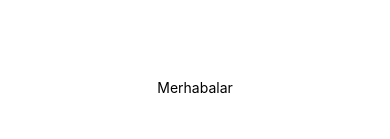
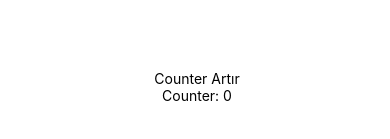
Before and after one commit to hamitmizrak/ReactNativeProject1, a React Native app: screen / in a window 390 px wide. Shown: the part 335-474 px from the top of the page. Built offline with nearby package versions, Linux system fonts and the light colour scheme.

Commit message:
Counter Button

```diff
--- a/App.js
+++ b/App.js
@@ -1,18 +1,45 @@
-import { StatusBar } from 'expo-status-bar';
-import { StyleSheet, Text, View } from 'react-native';
+// rcc
+// rfc
 
-//FUNCTION
-export default function App() {
-  return (
-    <View style={styles.container}>
-      <Text>Merhabalar</Text>
-      <StatusBar style="auto" />
-    </View>
+// react
+import React, { Component } from 'react'
 
-  );
-}
+// react native
+import { TouchableOpacity, View, Text, StyleSheet } from 'react-native';
 
-// CSS
+// CLASS
+export default class ButtonCounter extends Component {
+
+
+  // STATE
+  state = {
+    counter: 0,
+  }
+
+  // onPress
+  buttonOnClick = () => {
+    this.setState({
+      counter: this.state.counter + 1, // X++
+    });
+  };
+
+  // RENDER
+  render() {
+    // RETURN
+    return (
+      <View style={styles.container}>
+        <TouchableOpacity style={styles.buttonStyle} onPress={this.buttonOnClick}>
+          <Text> Counter Artır</Text>
+        </TouchableOpacity>
+
+        <View>
+          <Text> Counter: {this.state.counter}</Text>
+        </View>
+      </View>
+    ) //end return
+  } //end render
+} //end class
+
 const styles = StyleSheet.create({
   container: {
     // flex-start:sol
@@ -23,4 +50,7 @@ const styles = StyleSheet.create({
     justifyContent: 'center', // sutun düzleminde
     backgroundColor: '#fff',
   },
+  buttonStyle: {
+
+  }
 });
--- a/package.json
+++ b/package.json
@@ -13,7 +13,9 @@
     "expo": "~49.0.10",
     "expo-status-bar": "~1.6.0",
     "react": "18.2.0",
-    "react-native": "0.72.4"
+    "react-native": "0.72.4",
+    "react-native-screens": "~3.22.0",
+    "react-native-safe-area-context": "4.6.3"
   },
   "devDependencies": {
     "@babel/core": "^7.20.0"
```
Also changed, not shown: src/component/ButtonCounter.jsx (+1 -6 lines), tutorials/installing_codes.txt, 1 other file (tests, documents, lock files or other folders).
